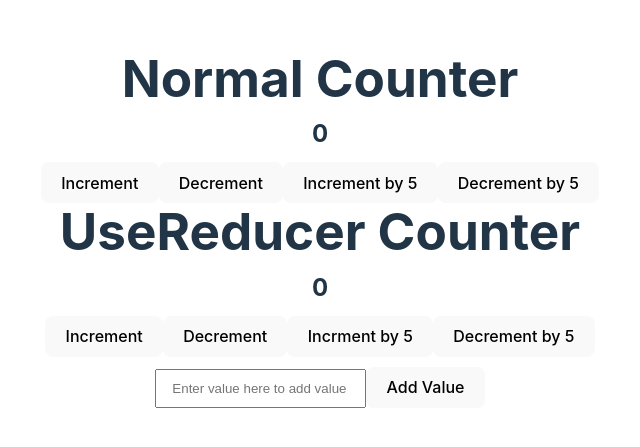
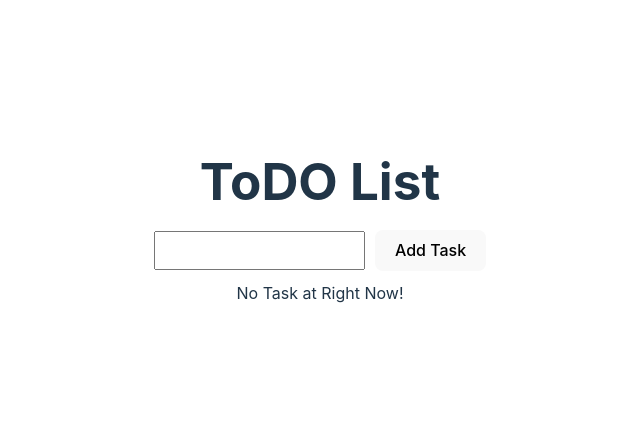
Before and after one commit to uphadeshrikant712/Daily-Coding-Challanges, a React (Vite) app in the folder 2.Tasks/: page / in a window 1280 px wide. Shown: the part 171-618 px from the top of the page, without its empty margins (320-960 px from the left). Built offline with nearby package versions, Linux system fonts and the light colour scheme.

Commit message:
BAsic ToDo List App

```diff
--- a/2.Tasks/src/App.jsx
+++ b/2.Tasks/src/App.jsx
@@ -7,6 +7,7 @@ import Search from './components/4.Search Autocomplete/Search';
 import Form from './components/5.FromHandelingNormalWay/Form';
 import Counter from './components/6.CounterApp/Counter';
 import CounterUseReducer from './components/6.CounterApp/CounterUseReducer';
+import Todo from './components/7.ToDo List/Todo';
 
 const App = () => {
   return (
@@ -16,8 +17,15 @@ const App = () => {
       {/* <ImageCarouseal/> */}
       {/* <Search/> */}
       {/* <Form/> */}
-      <Counter />
-      <CounterUseReducer/>
+
+      {/* --------Counter App-------- */}
+      {/* <Counter /> */}
+      {/* <CounterUseReducer/> */}
+
+      {/* ---------Counter App End -------------- */}
+
+      <Todo/>
+
     </div>
   )
 }
--- /dev/null
+++ b/2.Tasks/src/components/7.ToDo List/Card.jsx
@@ -0,0 +1,27 @@
+import React from 'react'
+
+const Card = ({list}) => {
+  return (
+    <div style={{
+      paddingTop:'10px'
+    }}>
+      {
+        list.length === 0 ? (
+        <p>No Task at Right Now!</p>
+        ) : (
+            <ul>
+              {
+                list.map((item, index) =>
+                {
+                  return <li key={index}>{item} </li>
+                })
+              }
+            </ul>
+        )
+
+      }
+    </div>
+  )
+}
+
+export default Card
--- /dev/null
+++ b/2.Tasks/src/components/7.ToDo List/Todo.jsx
@@ -0,0 +1,34 @@
+import React, { useState } from 'react'
+import Card from './Card';
+
+const Todo = () => {
+  const [data, setData] = useState([]);
+  const [list, setList] = useState('');
+
+  const handleAddData = () =>
+  {
+    if (data.length != 0)
+    {
+      setList([...list, data]);
+      setData('')
+    }
+  }
+  return (
+    <div>
+      <h1>ToDO List</h1>
+      <div style={{
+        display: 'flex',
+        alignItems: "center",
+        justifyContent: "space-between",
+        gap: "10px",
+        paddingTop:"20px"
+      }} className="input ">
+        <input onChange={(e)=>setData(e.target.value)} type="text" value={data}/>
+        <button onClick={handleAddData}>Add Task</button>
+      </div>
+      <Card list={ list} />
+    </div>
+  )
+}
+
+export default Todo
```
